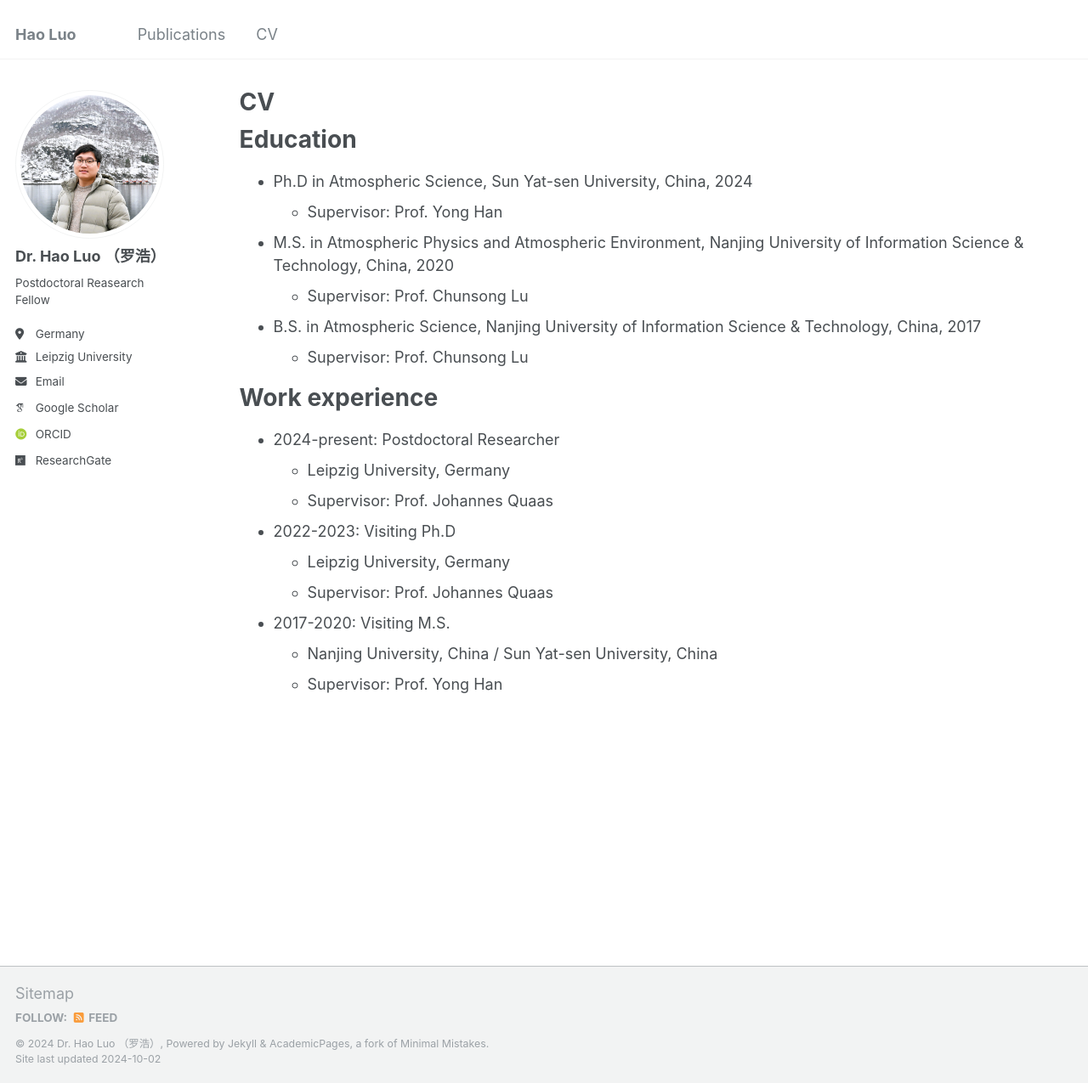
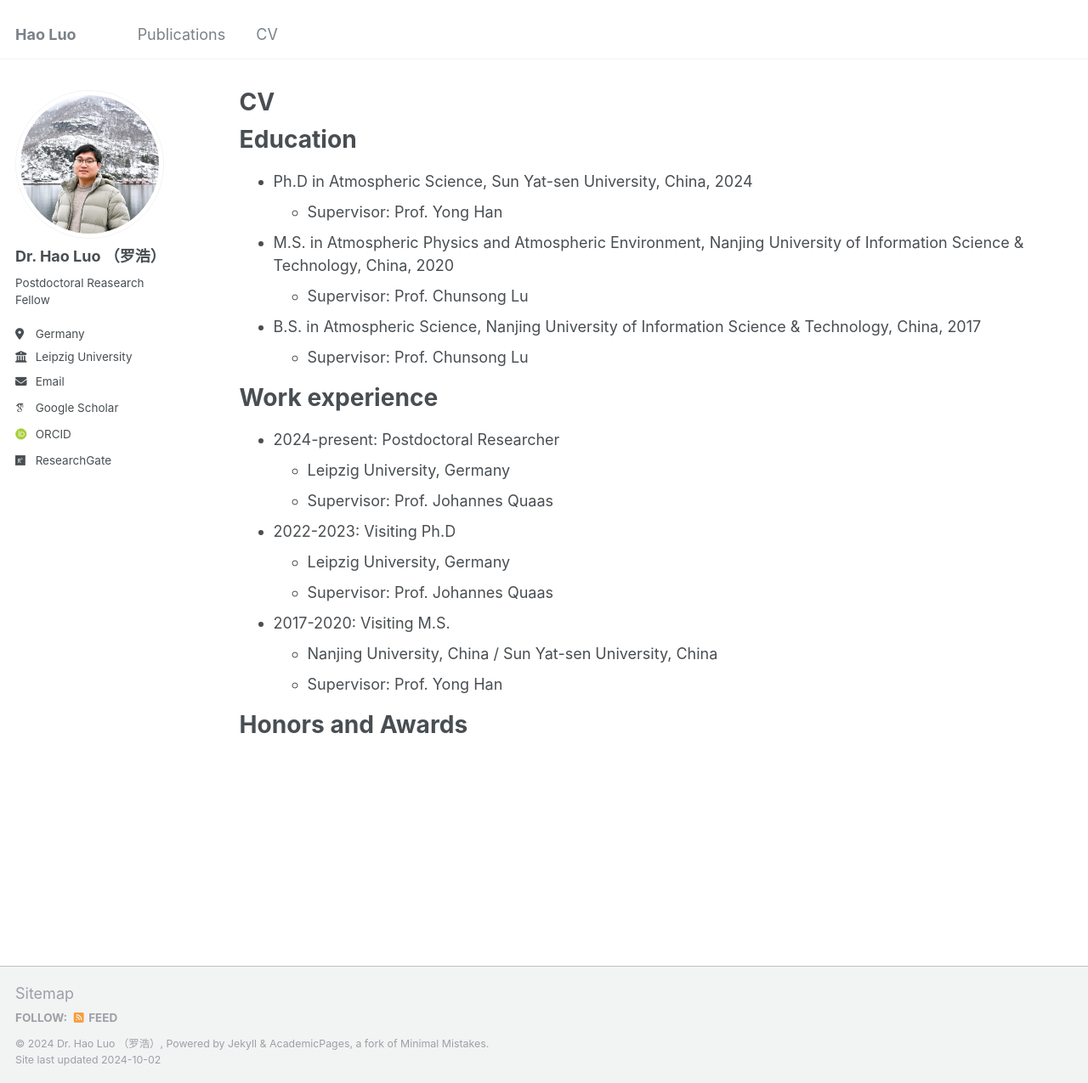
Before and after one commit to haoluo-atmos/haoluo-atmos.github.io, a Jekyll site: the page built from _pages/cv.md, in a window 1280 px wide and 1275 px high. Shown: the whole window at 85% size. Built offline with Jekyll 4.4.1, drawn with Linux system fonts in a browser that asks for light colours; some web fonts are replaced.

Commit message:
Update cv.md

```diff
--- a/_pages/cv.md
+++ b/_pages/cv.md
@@ -29,3 +29,6 @@ Work experience
 * 2017-2020: Visiting M.S.
   * Nanjing University, China / Sun Yat-sen University, China
   * Supervisor: Prof. Yong Han
+
+Honors and Awards
+======
```
